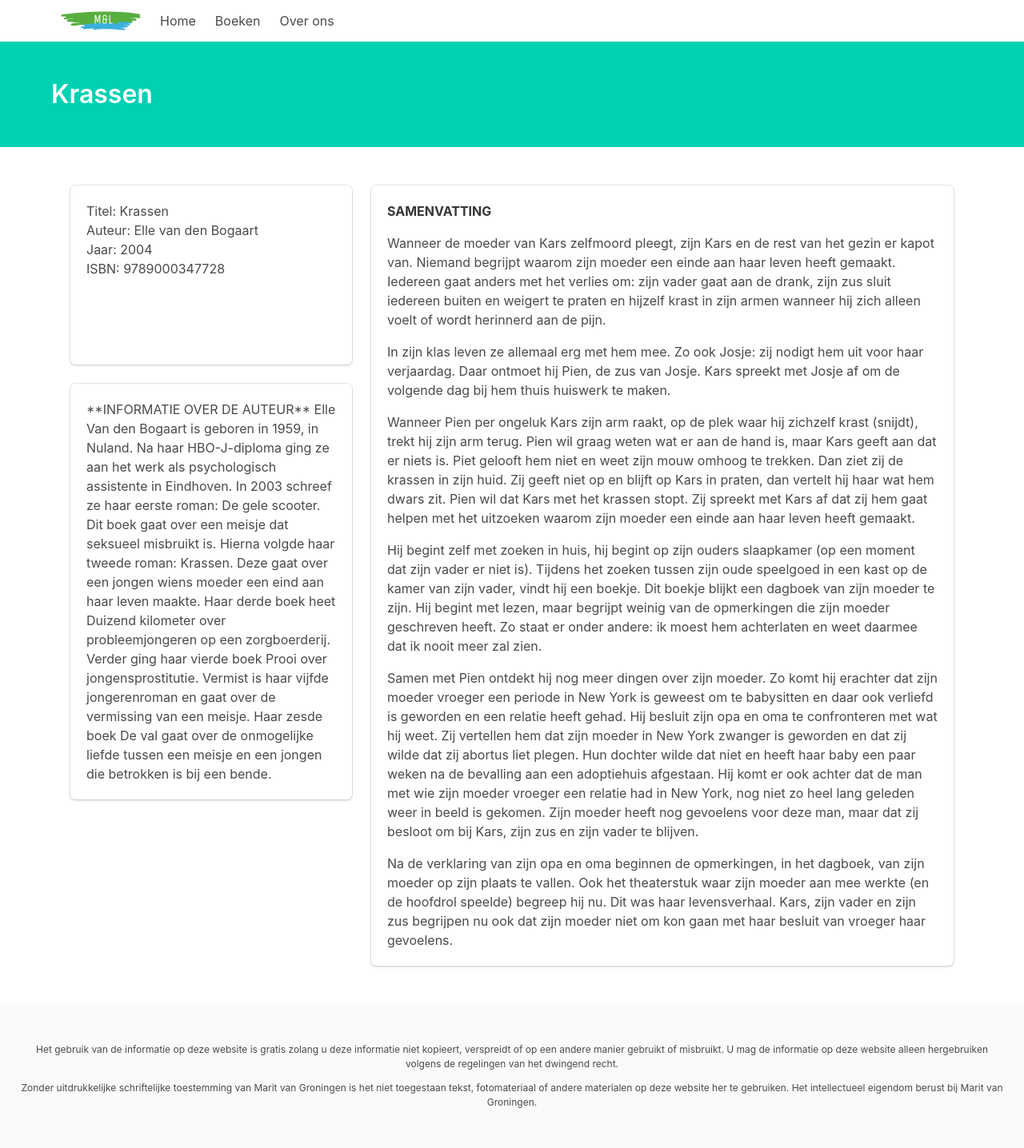
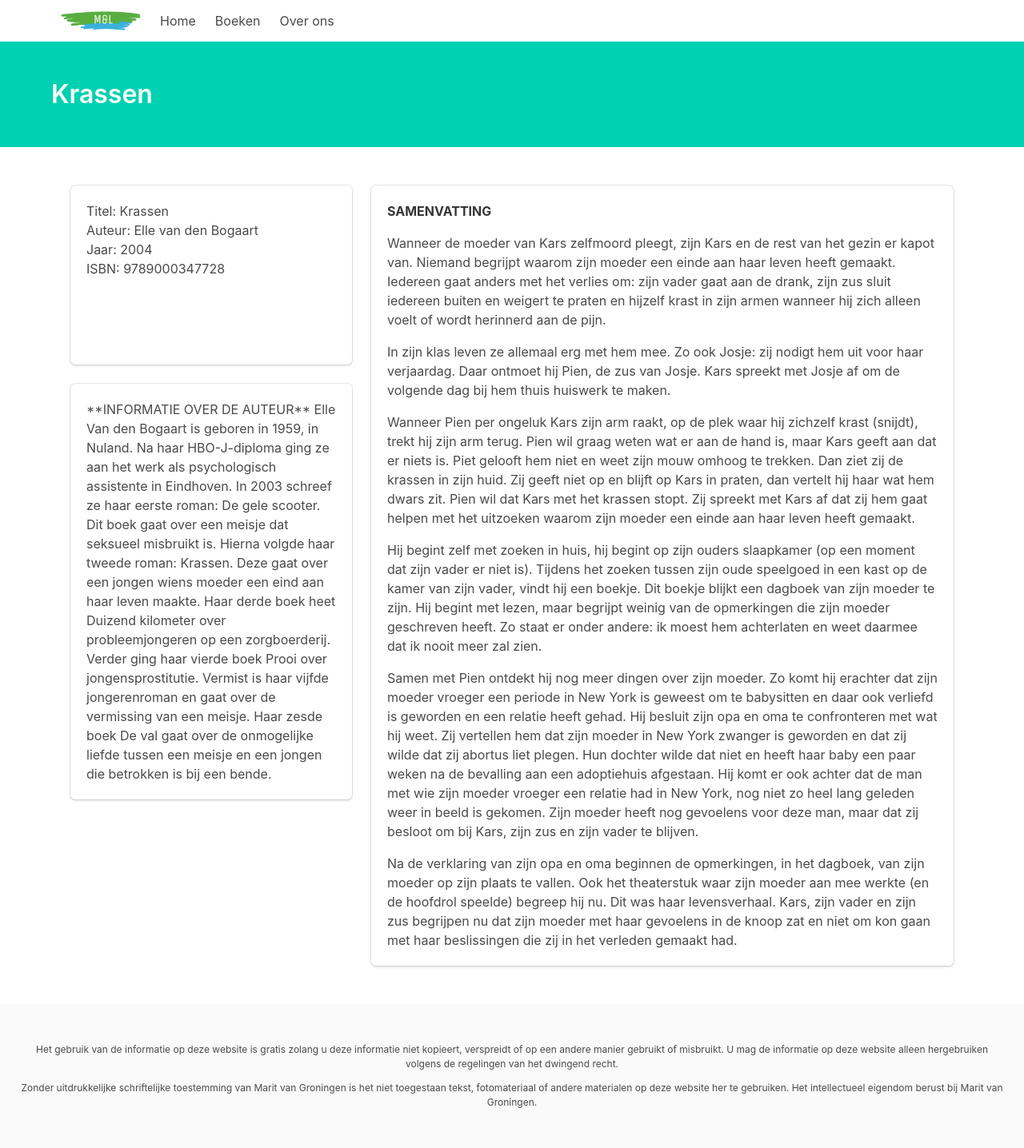
Before and after one commit to groninge01/marit, a Jekyll site: the page built from _books/krassen.md, in a window 1280 px wide. Shown: the whole page at 80% size. Built offline with Jekyll 4.4.1, drawn with Linux system fonts in a browser that asks for light colours; nearby versions of some CDN libraries; a script that is not in the unit is left out.

Commit message:
Update Book “krassen”

```diff
--- a/_books/krassen.md
+++ b/_books/krassen.md
@@ -32,4 +32,4 @@ Hij begint zelf met zoeken in huis, hij begint op zijn ouders slaapkamer (op een
 
 Samen met Pien ontdekt hij nog meer dingen over zijn moeder. Zo komt hij erachter dat zijn moeder vroeger een periode in New York is geweest om te babysitten en daar ook verliefd is geworden en een relatie heeft gehad. Hij besluit zijn opa en oma te confronteren met wat hij weet. Zij vertellen hem dat zijn moeder in New York zwanger is geworden en dat zij wilde dat zij abortus liet plegen. Hun dochter wilde dat niet en heeft haar baby een paar weken na de bevalling aan een adoptiehuis afgestaan. Hij komt er ook achter dat de man met wie zijn moeder vroeger een relatie had in New York, nog niet zo heel lang geleden weer in beeld is gekomen. Zijn moeder heeft nog gevoelens voor deze man, maar dat zij besloot om bij Kars, zijn zus en zijn vader te blijven.
 
-Na de verklaring van zijn opa en oma beginnen de opmerkingen, in het dagboek, van zijn moeder op zijn plaats te vallen. Ook het theaterstuk waar zijn moeder aan mee werkte (en de hoofdrol speelde) begreep hij nu. Dit was haar levensverhaal. Kars, zijn vader en zijn zus begrijpen nu ook dat zijn moeder niet om kon gaan met haar besluit van vroeger haar gevoelens.
+Na de verklaring van zijn opa en oma beginnen de opmerkingen, in het dagboek, van zijn moeder op zijn plaats te vallen. Ook het theaterstuk waar zijn moeder aan mee werkte (en de hoofdrol speelde) begreep hij nu. Dit was haar levensverhaal. Kars, zijn vader en zijn zus begrijpen nu dat zijn moeder met haar gevoelens in de knoop zat en niet om kon gaan met haar beslissingen die zij in het verleden gemaakt had.
```
